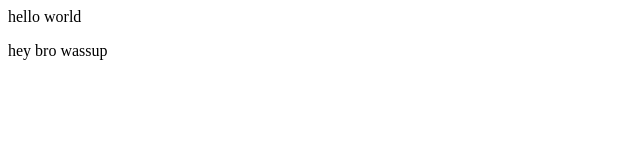
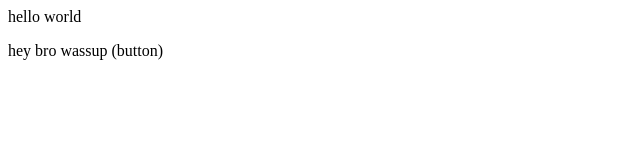
Before and after one commit to lakshayDev1109/localrepo, a plain HTML site: page index.html in a window 1280 px wide. Shown: the full height of the page, 0-640 px from the left. Drawn offline with Linux system fonts and the light colour scheme.

Commit message:
add button

```diff
--- a/index.html
+++ b/index.html
@@ -1,3 +1,3 @@
 <p>hello world</p>
 
-<p>hey bro wassup</p>
+<p>hey bro wassup (button)</p>
```
